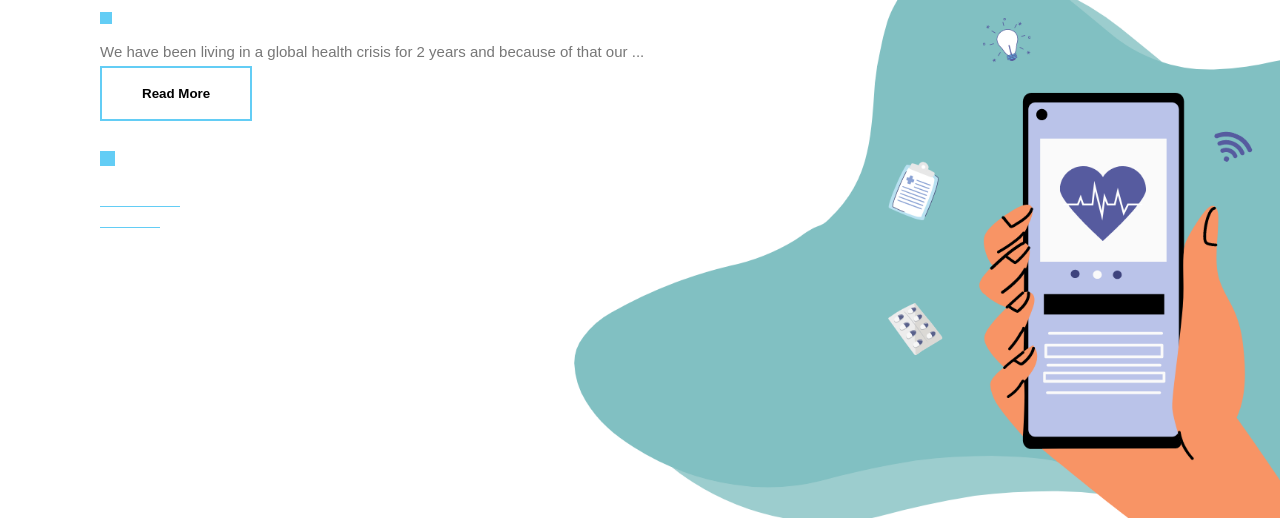
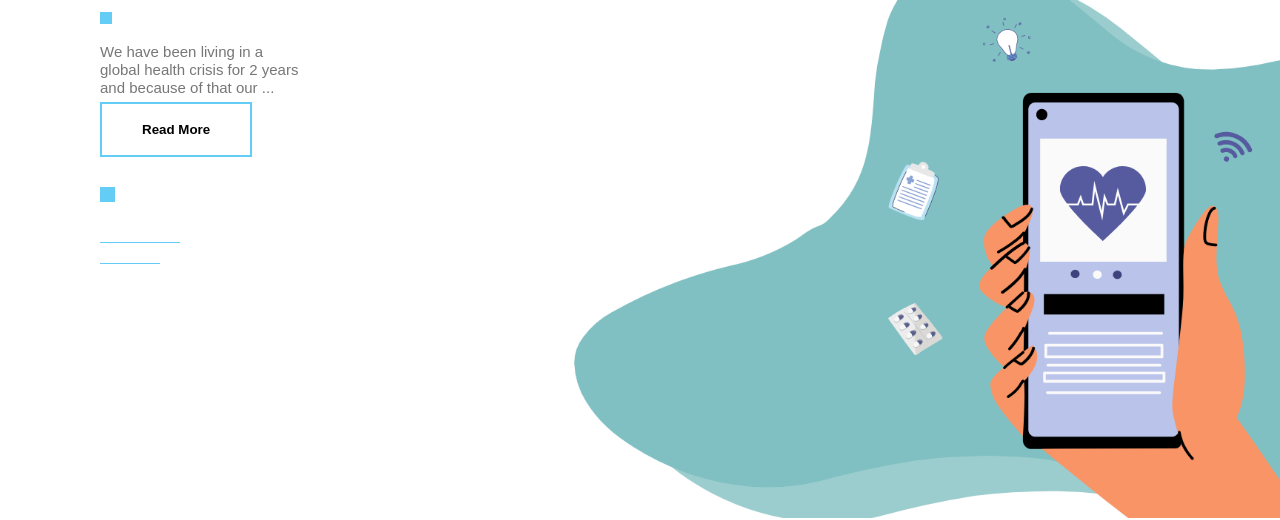
Before and after one commit to HaileenRed/HealPer, a plain HTML site: page index.html in a window 1280 px wide. Shown: the part 282-802 px from the top of the page. Drawn offline with nearby package versions, Linux system fonts and the light colour scheme; some packages are replaced by stand-ins of ours; a script that the page names is missing.

Commit message:
Update style.css

```diff
--- a/style.css
+++ b/style.css
@@ -76,6 +76,9 @@ p {
   font-size: 15px;
   line-height: 18px;
   color: #777;
+}
+.text{
+  width: 200px;
 }
 .more {
   display: none;
```
